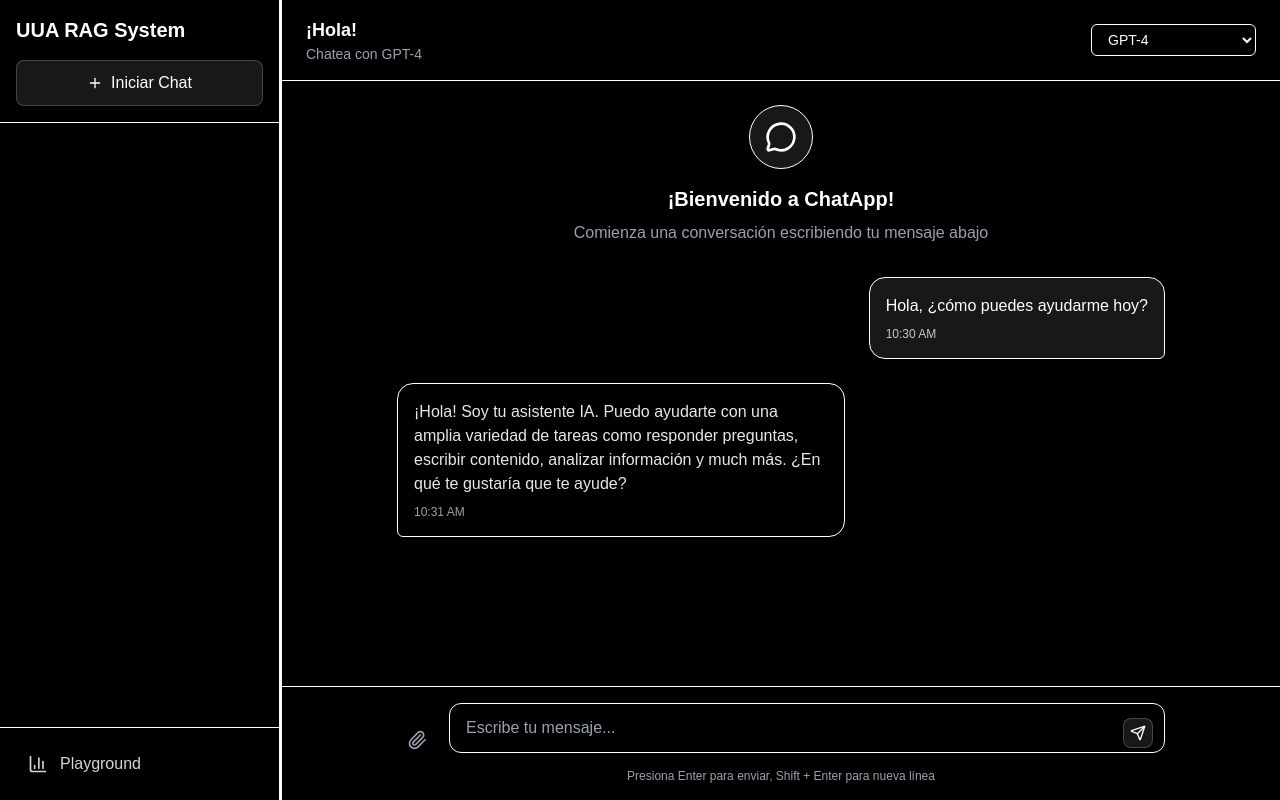
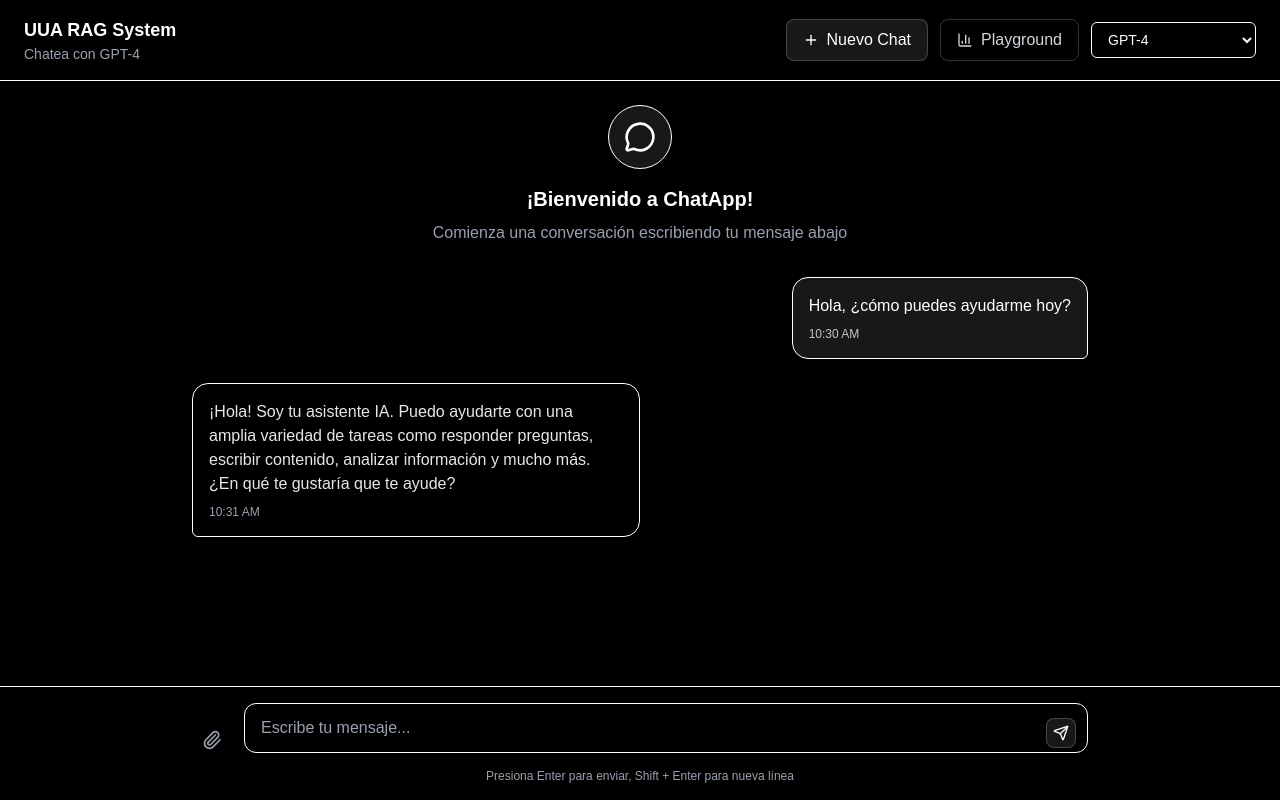
Before and after one commit to DannyyLC/UAAResearchResults, a Next.js app: page / in a window 1280 px wide. Built offline with nearby package versions, Linux system fonts and the light colour scheme.

Commit message:
UI mejorada con el proposito de solo cubrir las areas necesarias

```diff
--- a/src/app/page.tsx
+++ b/src/app/page.tsx
@@ -4,8 +4,6 @@ import { MessageCircle, BarChart3, Send, Paperclip, Plus, Menu } from 'lucide-re
 import { useRouter } from 'next/navigation';
 
 export default function ChatApp() {
-  const [sidebarWidth, setSidebarWidth] = useState(280);
-  const [isResizing, setIsResizing] = useState(false);
   const [message, setMessage] = useState('');
   const [selectedModel, setSelectedModel] = useState('GPT-4');
   const [showMobileMenu, setShowMobileMenu] = useState(false);
@@ -32,20 +30,6 @@ export default function ChatApp() {
     }
   `;
 
-  const handleMouseDown = (e: React.MouseEvent) => {
-    setIsResizing(true);
-    e.preventDefault();
-  };
-  const handleMouseMove = (e: MouseEvent) => {
-    if (!isResizing) return;
-    const newWidth = e.clientX;
-    if (newWidth >= 200 && newWidth <= 500) {
-      setSidebarWidth(newWidth);
-    }
-  };
-  const handleMouseUp = () => {
-    setIsResizing(false);
-  };
   const handleTextareaChange = (e: React.ChangeEvent<HTMLTextAreaElement>) => {
     setMessage(e.target.value);
 
@@ -57,88 +41,62 @@ export default function ChatApp() {
       textareaRef.current.style.height = `${Math.min(scrollHeight, maxHeight)}px`;
     }
   };
+
   const handlePlaygroundClick = () => {
     router.push('/playground');
   };
 
-  React.useEffect(() => {
-    if (isResizing) {
-      document.addEventListener('mousemove', handleMouseMove);
-      document.addEventListener('mouseup', handleMouseUp);
-      return () => {
-        document.removeEventListener('mousemove', handleMouseMove);
-        document.removeEventListener('mouseup', handleMouseUp);
+  const handleNewChatClick = () => {
+    // Aquí puedes agregar la lógica para crear una nueva conversación
+    // Por ejemplo, limpiar mensajes, resetear estado, etc.
+    setMessage('');
+    console.log('Nueva conversación iniciada');
   };
-    }
-  }, [isResizing]);
 
   return (
     <>
       <style dangerouslySetInnerHTML={{ __html: scrollbarStyles }} />
-      <div className="flex h-screen bg-black">
-        {/* Sidebar - Conversaciones */}
-        <div
-          className="bg-black border-r border-white flex flex-col md:flex"
-          style={{ width: `${sidebarWidth}px` }}
-        >
-          {/* Header del Sidebar */}
-          <div className="p-4 border-b border-white">
-            <div className="flex items-center justify-between mb-4">
-              <h1 className="text-xl font-bold text-white">UUA RAG System</h1>
-            </div>
-            <button
-              className="w-full bg-zinc-900 hover:bg-zinc-800 text-white font-medium py-2.5 px-4 rounded-lg flex items-center justify-center gap-2 transition-colors border border-white/20"
-            >
-              <Plus className="w-4 h-4" />
-              Iniciar Chat
-            </button>
-          </div>
-
-          {/* Lista de Conversaciones */}
-          <div className="flex-1 overflow-y-auto p-2 custom-scrollbar">
-            <div className="text-center text-gray-400 mt-8">
-
-            </div>
-          </div>
-
-          {/* Navigation */}
-          <div className="p-4 border-t border-white">
-            <button
-              className="w-full flex items-center gap-3 px-3 py-2 text-gray-300 hover:bg-zinc-900 rounded-lg transition-colors"
-              onClick={handlePlaygroundClick}
-            >
-              <BarChart3 className="w-5 h-5" />
-              <span>Playground</span>
-            </button>
-          </div>
-        </div>
-
-        {/* Resize Handle */}
-        <div
-          className="w-0.5 bg-white hover:bg-gray-200 cursor-col-resize transition-colors hidden md:block"
-          onMouseDown={handleMouseDown}
-        />
-
-        {/* Main Chat Area */}
-        <div className="flex-1 flex flex-col">
+      <div className="flex flex-col h-screen bg-black">
         {/* Chat Header */}
         <div className="bg-black border-b border-white px-4 md:px-6 py-4">
-            <div className="flex items-center justify-between flex-col sm:flex-row gap-3 sm:gap-0">
-              <div className="text-center sm:text-left flex items-center gap-3">
+          <div className="flex items-center justify-between flex-col lg:flex-row gap-4 lg:gap-0">
+            <div className="flex items-center gap-4 order-2 lg:order-1">
+              <div className="flex items-center gap-3">
                 <button
-                  className="md:hidden p-2 hover:bg-zinc-900 rounded-lg transition-colors"
+                  className="lg:hidden p-2 hover:bg-zinc-900 rounded-lg transition-colors"
                   onClick={() => setShowMobileMenu(!showMobileMenu)}
                 >
                   <Menu className="w-5 h-5 text-white" />
                 </button>
-                <div>
-                  <h2 className="text-lg font-semibold text-white">¡Hola!</h2>
+                <div className="text-center lg:text-left">
+                  <h2 className="text-lg font-semibold text-white">UUA RAG System</h2>
                   <p className="text-sm text-gray-400">Chatea con {selectedModel}</p>
                 </div>
               </div>
-              <div className="flex items-center gap-2">
+            </div>
+
+            <div className="flex items-center gap-3 order-1 lg:order-2">
+              {/* Botones - Desktop */}
+              <div className="hidden lg:flex items-center gap-3">
+                <button
+                  onClick={handleNewChatClick}
+                  className="bg-zinc-900 hover:bg-zinc-800 text-white font-medium py-2 px-4 rounded-lg flex items-center gap-2 transition-colors border border-white/20"
+                >
+                  <Plus className="w-4 h-4" />
+                  Nuevo Chat
+                </button>
+                <button
+                  className="flex items-center gap-2 px-4 py-2 text-gray-300 hover:bg-zinc-900 rounded-lg transition-colors border border-white/20"
+                  onClick={handlePlaygroundClick}
+                >
+                  <BarChart3 className="w-4 h-4" />
+                  <span>Playground</span>
+                </button>
+              </div>
+
+              {/* Selector de modelo */}
               <select
-                  className="px-3 py-1.5 border border-white rounded-md text-sm bg-black text-white focus:border-gray-300 focus:outline-none"
+                className="px-3 py-2 border border-white rounded-md text-sm bg-black text-white focus:border-gray-300 focus:outline-none"
                 value={selectedModel}
                 onChange={(e) => setSelectedModel(e.target.value)}
               >
@@ -152,7 +110,18 @@ export default function ChatApp() {
 
           {/* Mobile Menu */}
           {showMobileMenu && (
-              <div className="md:hidden mt-4 pt-4 border-t border-white">
+            <div className="lg:hidden mt-4 pt-4 border-t border-white">
+              <div className="flex flex-col gap-2">
+                <button
+                  className="w-full flex items-center gap-3 px-3 py-2 text-gray-300 hover:bg-zinc-900 rounded-lg transition-colors"
+                  onClick={() => {
+                    handleNewChatClick();
+                    setShowMobileMenu(false);
+                  }}
+                >
+                  <Plus className="w-5 h-5" />
+                  <span>Nuevo Chat</span>
+                </button>
                 <button
                   className="w-full flex items-center gap-3 px-3 py-2 text-gray-300 hover:bg-zinc-900 rounded-lg transition-colors"
                   onClick={() => {
@@ -164,12 +133,13 @@ export default function ChatApp() {
                   <span>Playground</span>
                 </button>
               </div>
+            </div>
           )}
         </div>
 
         {/* Messages Area */}
         <div className="flex-1 overflow-y-auto p-4 md:p-6 bg-black custom-scrollbar">
-            <div className="max-w-3xl mx-auto">
+          <div className="max-w-4xl mx-auto">
             {/* Welcome Message */}
             <div className="text-center mb-8">
               <div className="w-16 h-16 bg-zinc-900 border border-white rounded-full flex items-center justify-center mx-auto mb-4">
@@ -196,7 +166,7 @@ export default function ChatApp() {
               {/* AI Message Example */}
               <div className="flex justify-start">
                 <div className="bg-black border border-white p-4 rounded-2xl rounded-bl-md max-w-xs lg:max-w-md shadow-sm">
-                    <p className="text-gray-200">¡Hola! Soy tu asistente IA. Puedo ayudarte con una amplia variedad de tareas como responder preguntas, escribir contenido, analizar información y much más. ¿En qué te gustaría que te ayude?</p>
+                  <p className="text-gray-200">¡Hola! Soy tu asistente IA. Puedo ayudarte con una amplia variedad de tareas como responder preguntas, escribir contenido, analizar información y mucho más. ¿En qué te gustaría que te ayude?</p>
                   <span className="text-xs text-gray-400 mt-2 block">10:31 AM</span>
                 </div>
               </div>
@@ -206,7 +176,7 @@ export default function ChatApp() {
 
         {/* Input Area */}
         <div className="bg-black border-t border-white p-4">
-            <div className="max-w-3xl mx-auto">
+          <div className="max-w-4xl mx-auto">
             <div className="flex items-end gap-2 md:gap-3">
               <button className="p-2.5 text-gray-400 hover:text-gray-200 hover:bg-zinc-900 rounded-lg transition-colors flex-shrink-0">
                 <Paperclip className="w-5 h-5" />
@@ -231,7 +201,6 @@ export default function ChatApp() {
           </div>
         </div>
       </div>
-      </div>
     </>
   );
 }
```
Lines whose indentation alone changed are shown as unchanged.
